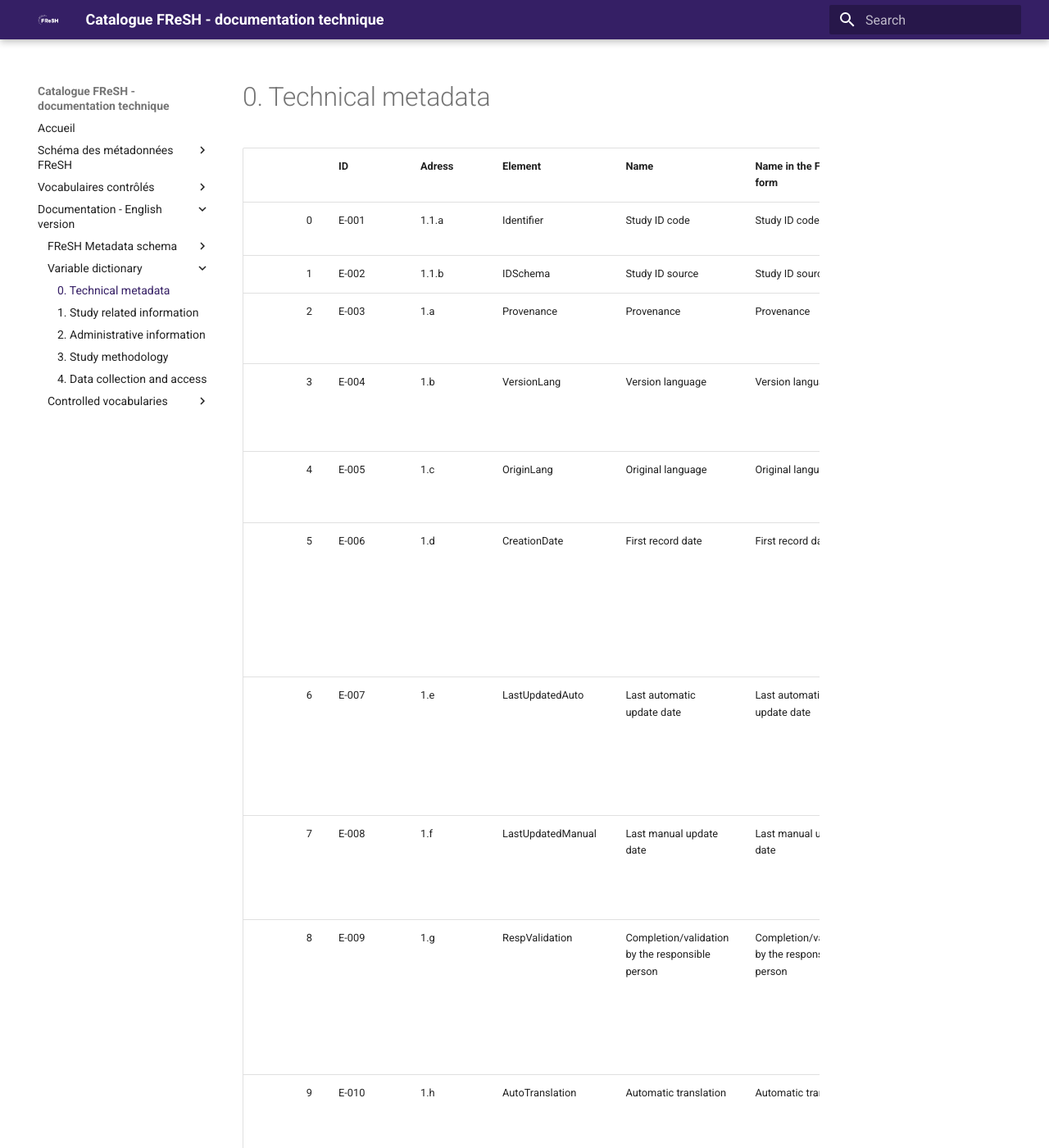
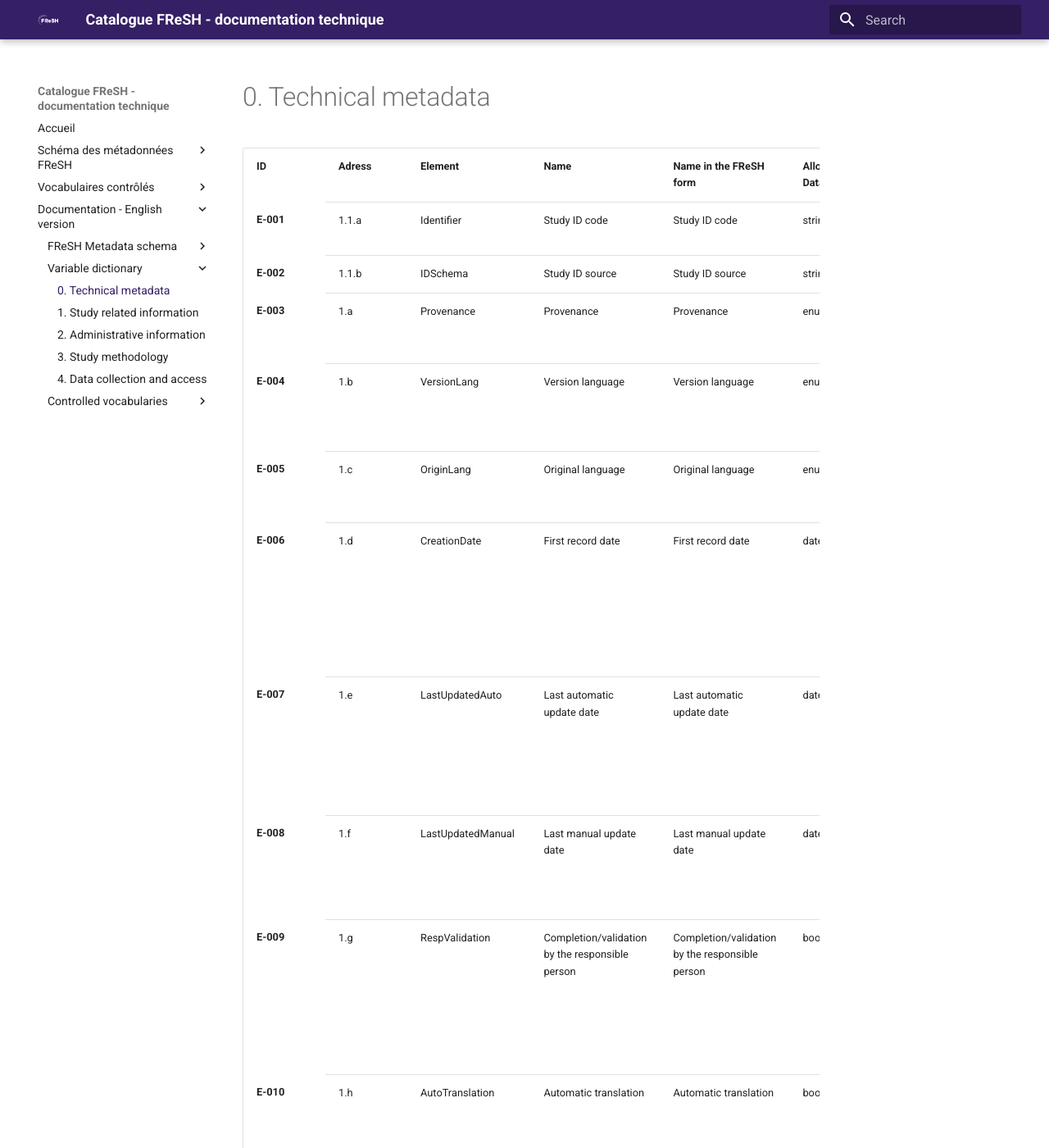
Before and after one commit to portail-fresh/technical-documentation, an MkDocs documentation site: the page built from docs/DicVar_Part0EN.md, in a window 1280 px wide and 1400 px high. Shown: the whole window at 82% size. Built offline with MkDocs 1.6.1 and Material for MkDocs 9.7.7, drawn with Linux system fonts in a browser that asks for light colours; some of the changed text lies outside the part shown.

```diff
--- a/docs/DicVar_Part0EN.md
+++ b/docs/DicVar_Part0EN.md
@@ -1,15 +1,188 @@
-|    | ID    | Adress   | Element                | Name                                            | Name in the FReSH form                          | Allowed Data Types   | Description                                                                           |   Constraints | Allowed Values                                                                                        |   Cardinality |   Cardinality_End |
-|---:|:------|:---------|:-----------------------|:------------------------------------------------|:------------------------------------------------|:---------------------|:--------------------------------------------------------------------------------------|--------------:|:------------------------------------------------------------------------------------------------------|--------------:|------------------:|
-|  0 | E-001 | 1.1.a    | Identifier             | Study ID code                                   | Study ID code                                   | string               | Identifier value                                                                      |           nan | nan                                                                                                   |             1 |                 1 |
-|  1 | E-002 | 1.1.b    | IDSchema               | Study ID source                                 | Study ID source                                 | string               | Source name                                                                           |           nan | nan                                                                                                   |             1 |                 1 |
-|  2 | E-003 | 1.a      | Provenance             | Provenance                                      | Provenance                                      | enumerated           | Indicates the source of the metadata                                                  |           nan | PEF (Epidemiology France Portal);Clinical Trials;FReSH (France Recherche en Santé Humaine)            |             0 |                 1 |
-|  3 | E-004 | 1.b      | VersionLang            | Version language                                | Version language                                | enumerated           | Language of the current version of the record                                         |           nan | French;English                                                                                        |             1 |                 1 |
-|  4 | E-005 | 1.c      | OriginLang             | Original language                               | Original language                               | enumerated           | Language of the original record                                                       |           nan | French;English                                                                                        |             1 |                 1 |
-|  5 | E-006 | 1.d      | CreationDate           | First record date                               | First record date                               | date                 | Indicates the date on which the record was first registered in the FReSH catalogue    |           nan | nan                                                                                                   |             1 |                 1 |
-|  6 | E-007 | 1.e      | LastUpdatedAuto        | Last automatic update date                      | Last automatic update date                      | date                 | Indicates the date of the last automatic update (import) of the record                |           nan | nan                                                                                                   |             1 |                 1 |
-|  7 | E-008 | 1.f      | LastUpdatedManual      | Last manual update date                         | Last manual update date                         | date                 | Indicates the date of the last manual update of the record                            |           nan | nan                                                                                                   |             1 |                 1 |
-|  8 | E-009 | 1.g      | RespValidation         | Completion/validation by the responsible person | Completion/validation by the responsible person | boolean              | Indicates whether the record has been validated by the study's principal investigator |           nan | nan                                                                                                   |             1 |                 1 |
-|  9 | E-010 | 1.h      | AutoTranslation        | Automatic translation                           | Automatic translation                           | boolean              | Indicates whether the record has been automatically translated                        |           nan | nan                                                                                                   |             1 |                 1 |
-| 10 | E-011 | 1.i      | Status                 | Status                                          | Status                                          | enumerated           | Current status of the metadata record in the catalogue                                |           nan | Draft;Awaiting validation;Returned;Rejected;Published;Imported;Updated automatically;Updated manually |             1 |                 1 |
-| 11 | E-014 | 1.2.a    | ContributorName        | Contributor Name                                | Contributor Name                                | string               | Full name of the person entering the metadata record                                  |           nan | nan                                                                                                   |             1 |                 1 |
-| 12 | E-015 | 1.2.b    | ContributorAffiliation | Contributor Affiliation                         | Contributor Affiliation                         | string               | Affiliation of the person entering the metadata record                                |           nan | nan                                                                                                   |             0 |                 1 |
+<table>
+    <thead>
+        <tr>
+            <th>ID</th>
+            <th>Adress</th>
+            <th>Element</th>
+            <th>Name</th>
+            <th>Name in the FReSH form</th>
+            <th>Allowed Data Types</th>
+            <th>Description</th>
+            <th>Constraints</th>
+            <th>Allowed Values</th>
+            <th>Cardinality</th>
+            <th>Cardinality_End</th>
+        </tr>
+    </thead>
+    <tbody>
+        <tr>
+            <th>E-001</th>
+            <td>1.1.a</td>
+            <td>Identifier</td>
+            <td>Study ID code</td>
+            <td>Study ID code</td>
+            <td>string</td>
+            <td>Identifier value</td>
+            <td>nan</td>
+            <td>nan</td>
+            <td>1</td>
+            <td>1</td>
+        </tr>
+        <tr>
+            <th>E-002</th>
+            <td>1.1.b</td>
+            <td>IDSchema</td>
+            <td>Study ID source</td>
+            <td>Study ID source</td>
+            <td>string</td>
+            <td>Source name</td>
+            <td>nan</td>
+            <td>nan</td>
+            <td>1</td>
+            <td>1</td>
+        </tr>
+        <tr>
+            <th>E-003</th>
+            <td>1.a</td>
+            <td>Provenance</td>
+            <td>Provenance</td>
+            <td>Provenance</td>
+            <td>enumerated</td>
+            <td>Indicates the source of the metadata</td>
+            <td>nan</td>
+            <td>PEF (Epidemiology France Portal);Clinical Trials;FReSH (France Recherche en Santé Humaine)</td>
+            <td>0</td>
+            <td>1</td>
+        </tr>
+        <tr>
+            <th>E-004</th>
+            <td>1.b</td>
+            <td>VersionLang</td>
+            <td>Version language</td>
+            <td>Version language</td>
+            <td>enumerated</td>
+            <td>Language of the current version of the record</td>
+            <td>nan</td>
+            <td>French;English</td>
+            <td>1</td>
+            <td>1</td>
+        </tr>
+        <tr>
+            <th>E-005</th>
+            <td>1.c</td>
+            <td>OriginLang</td>
+            <td>Original language</td>
+            <td>Original language</td>
+            <td>enumerated</td>
+            <td>Language of the original record</td>
+            <td>nan</td>
+            <td>French;English</td>
+            <td>1</td>
+            <td>1</td>
+        </tr>
+        <tr>
+            <th>E-006</th>
+            <td>1.d</td>
+            <td>CreationDate</td>
+            <td>First record date</td>
+            <td>First record date</td>
+            <td>date</td>
+            <td>Indicates the date on which the record was first registered in the FReSH catalogue</td>
+            <td>nan</td>
+            <td>nan</td>
+            <td>1</td>
+            <td>1</td>
+        </tr>
+        <tr>
+            <th>E-007</th>
+            <td>1.e</td>
+            <td>LastUpdatedAuto</td>
+            <td>Last automatic update date</td>
+            <td>Last automatic update date</td>
+            <td>date</td>
+            <td>Indicates the date of the last automatic update (import) of the record</td>
+            <td>nan</td>
+            <td>nan</td>
+            <td>1</td>
+            <td>1</td>
+        </tr>
+        <tr>
+            <th>E-008</th>
+            <td>1.f</td>
+            <td>LastUpdatedManual</td>
+            <td>Last manual update date</td>
+            <td>Last manual update date</td>
+            <td>date</td>
+            <td>Indicates the date of the last manual update of the record</td>
+            <td>nan</td>
+            <td>nan</td>
+            <td>1</td>
+            <td>1</td>
+        </tr>
+        <tr>
+            <th>E-009</th>
+            <td>1.g</td>
+            <td>RespValidation</td>
+            <td>Completion/validation by the responsible person</td>
+            <td>Completion/validation by the responsible person</td>
+            <td>boolean</td>
+            <td>Indicates whether the record has been validated by the study&#39;s principal investigator</td>
+            <td>nan</td>
+            <td>nan</td>
+            <td>1</td>
+            <td>1</td>
+        </tr>
+        <tr>
+            <th>E-010</th>
+            <td>1.h</td>
+            <td>AutoTranslation</td>
+            <td>Automatic translation</td>
+            <td>Automatic translation</td>
+            <td>boolean</td>
+            <td>Indicates whether the record has been automatically translated</td>
+            <td>nan</td>
+            <td>nan</td>
+            <td>1</td>
+            <td>1</td>
+        </tr>
+        <tr>
+            <th>E-011</th>
+            <td>1.i</td>
+            <td>Status</td>
+            <td>Status</td>
+            <td>Status</td>
+            <td>enumerated</td>
+            <td>Current status of the metadata record in the catalogue</td>
+            <td>nan</td>
+            <td>Draft;Awaiting validation;Returned;Rejected;Published;Imported;Updated automatically;Updated manually</td>
+            <td>1</td>
+            <td>1</td>
+        </tr>
+        <tr>
+            <th>E-014</th>
+            <td>1.2.a</td>
+            <td>ContributorName</td>
+            <td>Contributor Name</td>
+            <td>Contributor Name</td>
+            <td>string</td>
+            <td>Full name of the person entering the metadata record</td>
+            <td>nan</td>
+            <td>nan</td>
+            <td>1</td>
+            <td>1</td>
+        </tr>
+        <tr>
+            <th>E-015</th>
+            <td>1.2.b</td>
+            <td>ContributorAffiliation</td>
+            <td>Contributor Affiliation</td>
+            <td>Contributor Affiliation</td>
+            <td>string</td>
+            <td>Affiliation of the person entering the metadata record</td>
+            <td>nan</td>
+            <td>nan</td>
+            <td>0</td>
+            <td>1</td>
+        </tr>
+    </tbody>
+</table>
```
Also changed, not shown: docs/DicVar_Part1EN.md (+1 -1 lines), docs/DicVar_Part2EN.md (+1 -1 lines), docs/DicVar_Part3EN.md (+1 -1 lines), docs/DicVar_Part4EN.md (+1 -1 lines).
